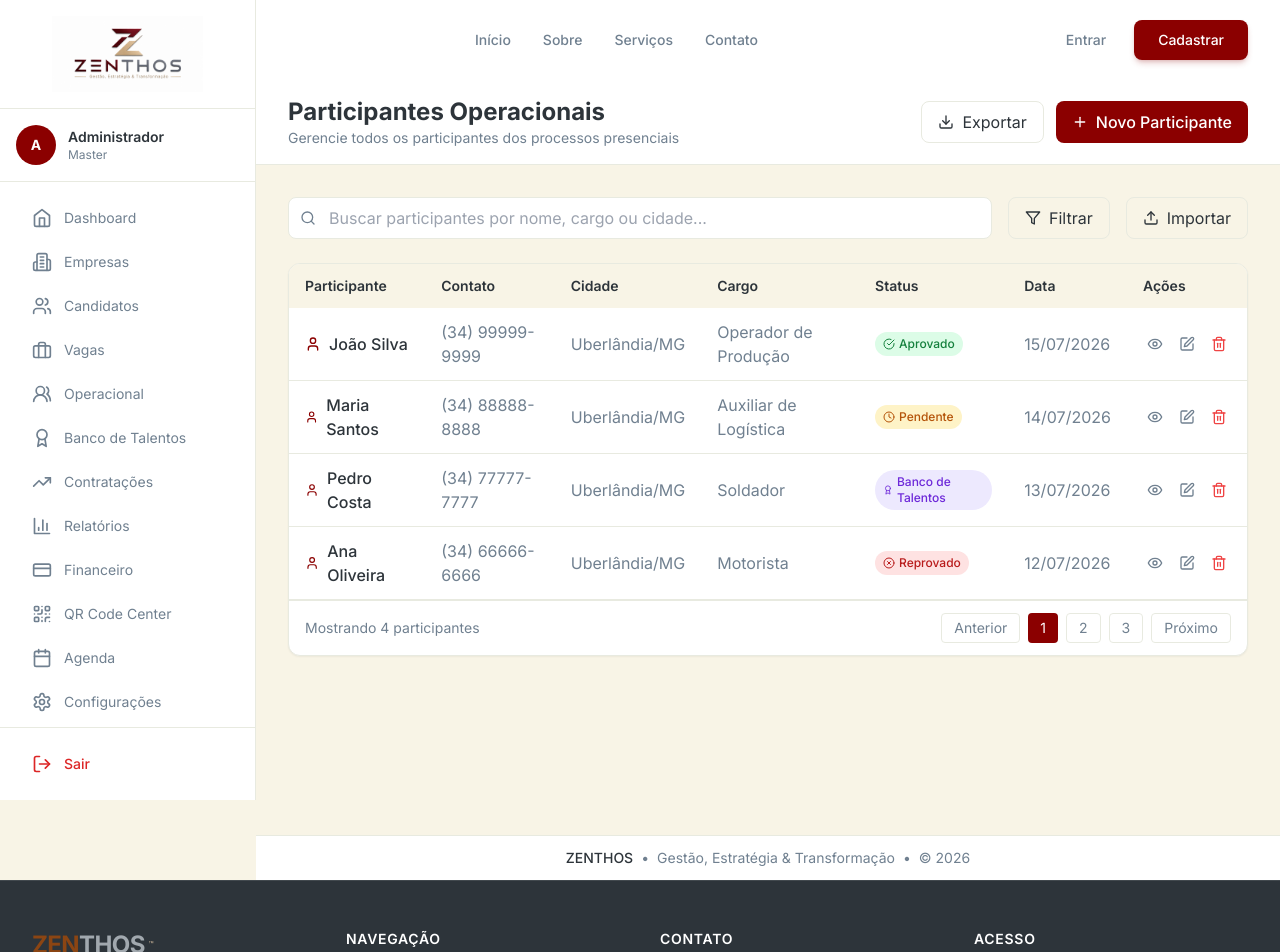
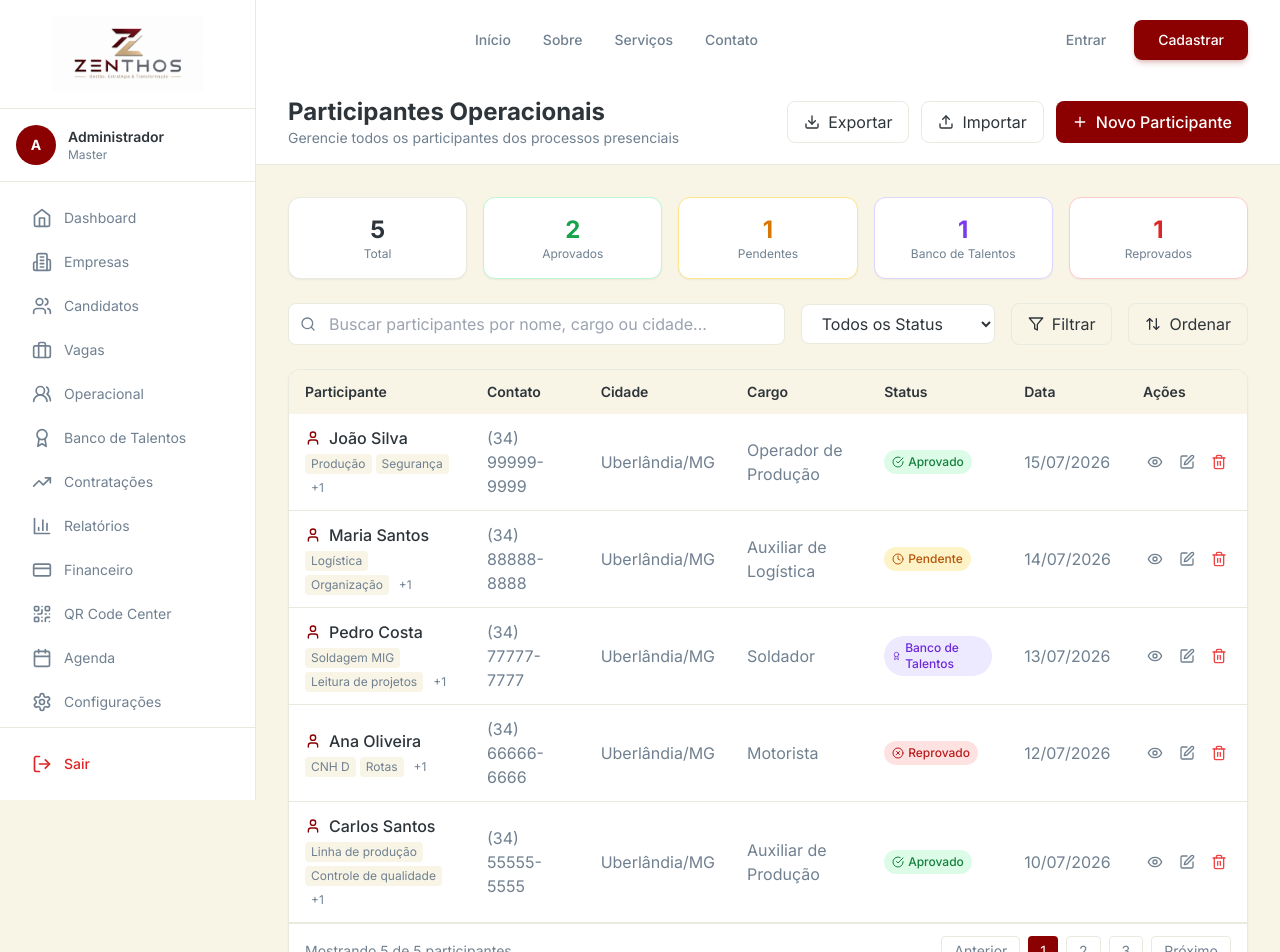
Before and after one commit to trivoroficial/consult_recruit, a Next.js app: page /admin/operacional/participantes in a window 1280 px wide. Shown: the top 952 px of the page. Built offline with nearby package versions, Linux system fonts and the light colour scheme; sample sign-in values are in the browser's storage; a web font is replaced by a local one.

Commit message:
Update page.tsx

```diff
--- a/src/app/(dashboard)/admin/operacional/participantes/page.tsx
+++ b/src/app/(dashboard)/admin/operacional/participantes/page.tsx
@@ -7,12 +7,14 @@ import { DashboardFooter } from '@/components/dashboard/DashboardFooter'
 import {
   Users, Plus, Search, Filter, Eye, Edit, Trash2,
   User, Phone, MapPin, Briefcase, Upload, Download,
-  CheckCircle, Clock, XCircle, Award
+  CheckCircle, Clock, XCircle, Award, Calendar,
+  FileText, MoreVertical, ArrowUpDown
 } from 'lucide-react'
 
 export default function OperacionalParticipantes() {
   const router = useRouter()
   const [search, setSearch] = useState('')
+  const [statusFilter, setStatusFilter] = useState('todos')
 
   const participantes = [
     {
@@ -22,7 +24,9 @@ export default function OperacionalParticipantes() {
       cidade: 'Uberlândia/MG',
       cargo: 'Operador de Produção',
       status: 'aprovado',
-      data: '15/07/2026'
+      data: '15/07/2026',
+      processos: 2,
+      competencias: ['Produção', 'Segurança', 'Trabalho em equipe']
     },
     {
       id: 2,
@@ -31,7 +35,9 @@ export default function OperacionalParticipantes() {
       cidade: 'Uberlândia/MG',
       cargo: 'Auxiliar de Logística',
       status: 'pendente',
-      data: '14/07/2026'
+      data: '14/07/2026',
+      processos: 1,
+      competencias: ['Logística', 'Organização', 'Comunicação']
     },
     {
       id: 3,
@@ -40,7 +46,9 @@ export default function OperacionalParticipantes() {
       cidade: 'Uberlândia/MG',
       cargo: 'Soldador',
       status: 'banco',
-      data: '13/07/2026'
+      data: '13/07/2026',
+      processos: 3,
+      competencias: ['Soldagem MIG', 'Leitura de projetos', 'Segurança']
     },
     {
       id: 4,
@@ -49,7 +57,20 @@ export default function OperacionalParticipantes() {
       cidade: 'Uberlândia/MG',
       cargo: 'Motorista',
       status: 'reprovado',
-      data: '12/07/2026'
+      data: '12/07/2026',
+      processos: 1,
+      competencias: ['CNH D', 'Rotas', 'Manutenção básica']
+    },
+    {
+      id: 5,
+      nome: 'Carlos Santos',
+      telefone: '(34) 55555-5555',
+      cidade: 'Uberlândia/MG',
+      cargo: 'Auxiliar de Produção',
+      status: 'aprovado',
+      data: '10/07/2026',
+      processos: 2,
+      competencias: ['Linha de produção', 'Controle de qualidade', 'Boa comunicação']
     },
   ]
 
@@ -58,6 +79,22 @@ export default function OperacionalParticipantes() {
     pendente: { label: 'Pendente', color: 'bg-yellow-100 text-yellow-700', icon: Clock },
     banco: { label: 'Banco de Talentos', color: 'bg-purple-100 text-purple-700', icon: Award },
     reprovado: { label: 'Reprovado', color: 'bg-red-100 text-red-700', icon: XCircle },
+  }
+
+  const filteredParticipantes = participantes.filter(item => {
+    const matchSearch = item.nome.toLowerCase().includes(search.toLowerCase()) ||
+                         item.cargo.toLowerCase().includes(search.toLowerCase()) ||
+                         item.cidade.toLowerCase().includes(search.toLowerCase())
+    const matchStatus = statusFilter === 'todos' || item.status === statusFilter
+    return matchSearch && matchStatus
+  })
+
+  const stats = {
+    total: participantes.length,
+    aprovados: participantes.filter(p => p.status === 'aprovado').length,
+    pendentes: participantes.filter(p => p.status === 'pendente').length,
+    banco: participantes.filter(p => p.status === 'banco').length,
+    reprovados: participantes.filter(p => p.status === 'reprovado').length,
   }
 
   return (
@@ -70,10 +107,14 @@ export default function OperacionalParticipantes() {
             <h1 className="text-2xl font-bold text-[#2D343A]">Participantes Operacionais</h1>
             <p className="text-sm text-[#708090]">Gerencie todos os participantes dos processos presenciais</p>
           </div>
-          <div className="flex gap-3">
+          <div className="flex flex-wrap gap-3">
             <button className="px-4 py-2 border border-[#E8EAE0] rounded-lg hover:bg-[#F8F4E6] transition flex items-center gap-2">
               <Download className="h-4 w-4" />
               Exportar
+            </button>
+            <button className="px-4 py-2 border border-[#E8EAE0] rounded-lg hover:bg-[#F8F4E6] transition flex items-center gap-2">
+              <Upload className="h-4 w-4" />
+              Importar
             </button>
             <button
               onClick={() => router.push('/admin/operacional/participantes/novo')}
@@ -86,9 +127,33 @@ export default function OperacionalParticipantes() {
         </header>
 
         <div className="flex-1 p-8">
+          {/* CARDS DE ESTATÍSTICAS */}
+          <div className="grid grid-cols-2 md:grid-cols-5 gap-4 mb-6">
+            <div className="bg-white p-4 rounded-xl shadow-sm border border-[#E8EAE0] text-center">
+              <p className="text-2xl font-bold text-[#2D343A]">{stats.total}</p>
+              <p className="text-xs text-[#708090]">Total</p>
+            </div>
+            <div className="bg-white p-4 rounded-xl shadow-sm border border-[#E8EAE0] text-center border-green-200">
+              <p className="text-2xl font-bold text-green-600">{stats.aprovados}</p>
+              <p className="text-xs text-[#708090]">Aprovados</p>
+            </div>
+            <div className="bg-white p-4 rounded-xl shadow-sm border border-[#E8EAE0] text-center border-yellow-200">
+              <p className="text-2xl font-bold text-yellow-600">{stats.pendentes}</p>
+              <p className="text-xs text-[#708090]">Pendentes</p>
+            </div>
+            <div className="bg-white p-4 rounded-xl shadow-sm border border-[#E8EAE0] text-center border-purple-200">
+              <p className="text-2xl font-bold text-purple-600">{stats.banco}</p>
+              <p className="text-xs text-[#708090]">Banco de Talentos</p>
+            </div>
+            <div className="bg-white p-4 rounded-xl shadow-sm border border-[#E8EAE0] text-center border-red-200">
+              <p className="text-2xl font-bold text-red-600">{stats.reprovados}</p>
+              <p className="text-xs text-[#708090]">Reprovados</p>
+            </div>
+          </div>
+
           {/* FILTROS */}
-          <div className="flex items-center gap-4 mb-6">
-            <div className="flex-1 relative">
+          <div className="flex flex-wrap items-center gap-4 mb-6">
+            <div className="flex-1 min-w-[200px] relative">
               <Search className="absolute left-3 top-1/2 -translate-y-1/2 h-4 w-4 text-[#708090]" />
               <input
                 type="text"
@@ -98,13 +163,24 @@ export default function OperacionalParticipantes() {
                 onChange={(e) => setSearch(e.target.value)}
               />
             </div>
+            <select
+              className="px-4 py-2 border border-[#E8EAE0] rounded-lg focus:outline-none focus:ring-2 focus:ring-[#8B0000] bg-white"
+              value={statusFilter}
+              onChange={(e) => setStatusFilter(e.target.value)}
+            >
+              <option value="todos">Todos os Status</option>
+              <option value="aprovado">Aprovado</option>
+              <option value="pendente">Pendente</option>
+              <option value="banco">Banco de Talentos</option>
+              <option value="reprovado">Reprovado</option>
+            </select>
             <button className="px-4 py-2 border border-[#E8EAE0] rounded-lg hover:bg-[#F8F4E6] transition flex items-center gap-2">
               <Filter className="h-4 w-4" />
               Filtrar
             </button>
             <button className="px-4 py-2 border border-[#E8EAE0] rounded-lg hover:bg-[#F8F4E6] transition flex items-center gap-2">
-              <Upload className="h-4 w-4" />
-              Importar
+              <ArrowUpDown className="h-4 w-4" />
+              Ordenar
             </button>
           </div>
 
@@ -124,7 +200,7 @@ export default function OperacionalParticipantes() {
                   </tr>
                 </thead>
                 <tbody>
-                  {participantes.map((item) => {
+                  {filteredParticipantes.map((item) => {
                     const status = statusConfig[item.status as keyof typeof statusConfig]
                     const Icon = status?.icon || Clock
                     return (
@@ -133,6 +209,18 @@ export default function OperacionalParticipantes() {
                           <div className="flex items-center gap-2">
                             <User className="h-4 w-4 text-[#8B0000]" />
                             <span className="font-medium text-[#2D343A]">{item.nome}</span>
+                          </div>
+                          <div className="flex flex-wrap gap-1 mt-1">
+                            {item.competencias.slice(0, 2).map((comp, i) => (
+                              <span key={i} className="px-1.5 py-0.5 bg-[#F8F4E6] rounded text-xs text-[#708090]">
+                                {comp}
+                              </span>
+                            ))}
+                            {item.competencias.length > 2 && (
+                              <span className="px-1.5 py-0.5 text-xs text-[#708090]">
+                                +{item.competencias.length - 2}
+                              </span>
+                            )}
                           </div>
                         </td>
                         <td className="py-3 px-4 text-[#708090]">{item.telefone}</td>
@@ -147,7 +235,10 @@ export default function OperacionalParticipantes() {
                         <td className="py-3 px-4 text-[#708090]">{item.data}</td>
                         <td className="py-3 px-4">
                           <div className="flex gap-2">
-                            <button className="p-1 hover:bg-[#F8F4E6] rounded" title="Visualizar">
+                            <button
+                              onClick={() => router.push(`/admin/operacional/participantes/${item.id}`)}
+                              className="p-1 hover:bg-[#F8F4E6] rounded" title="Visualizar"
+                            >
                               <Eye className="h-4 w-4 text-[#708090]" />
                             </button>
                             <button className="p-1 hover:bg-[#F8F4E6] rounded" title="Editar">
@@ -166,7 +257,7 @@ export default function OperacionalParticipantes() {
             </div>
 
             <div className="flex items-center justify-between px-4 py-3 border-t border-[#E8EAE0] text-sm text-[#708090]">
-              <p>Mostrando {participantes.length} participantes</p>
+              <p>Mostrando {filteredParticipantes.length} de {participantes.length} participantes</p>
               <div className="flex gap-2">
                 <button className="px-3 py-1 border border-[#E8EAE0] rounded hover:bg-[#F8F4E6]">Anterior</button>
                 <button className="px-3 py-1 bg-[#8B0000] text-white rounded">1</button>
```
